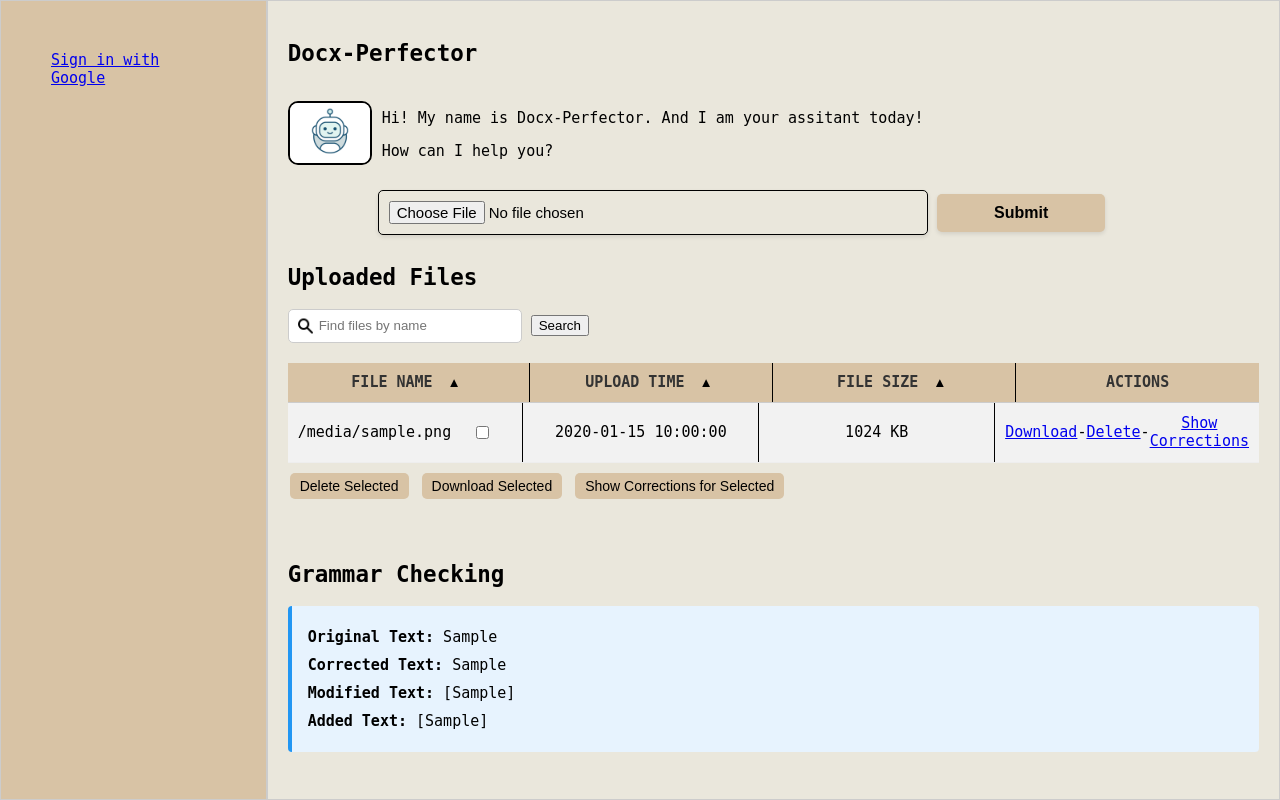
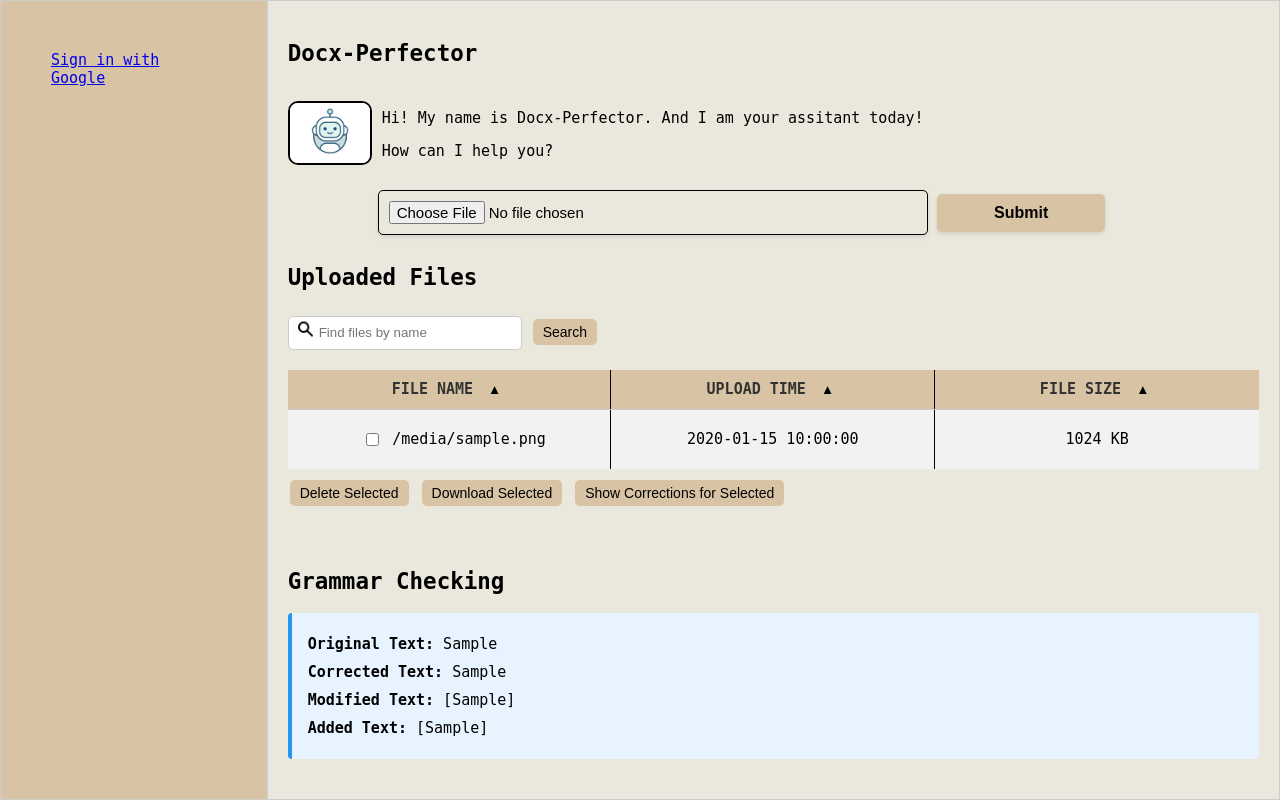
Before and after one commit to ThaiLe1220/doc_grammar, a Flask app: template my_flask_app/templates/index.html in a window 1280 px wide. Run offline with Flask 3, Linux system fonts and the light colour scheme; the template is opened without the code that fills it: most values are stand-ins (such as "Sample title", 1, 10 or a date in 2020); some libraries are stand-ins or nearby versions.

Commit message:
Remove 1 column
Remove 1 column, and change offset of pagination button

```diff
--- a/my_flask_app/app.py
+++ b/my_flask_app/app.py
@@ -37,7 +37,7 @@ stripe.api_key = "sk_test_51OVEkqDAl3fqs0z5tlfYXaUWj8cLjU8eMHhEp4xgxjdt5IbVxv4Mh
 
 app.config[
     "SQLALCHEMY_DATABASE_URI"
-] = "postgresql://eugene:eugene@localhost/doc_grammar"
+] = "postgresql://jaeheon:0325@localhost/doc_grammar"
 app.config["SQLALCHEMY_TRACK_MODIFICATIONS"] = False  # Suppress a warning
 app.config["SECRET_KEY"] = "eugene_secret"  # Flash messages
 
--- a/my_flask_app/static/css/style.css
+++ b/my_flask_app/static/css/style.css
@@ -322,7 +322,7 @@ ul li a {
   padding: 20px 0;
   list-style-type: none;
   /* Removes default list styling */
-  margin-right: 300px;
+  width: 100%;
   /* Adjust this value to move it to the left */
 }
 
@@ -372,7 +372,7 @@ ul li a {
 
 .section-header {
   display: grid;
-  grid-template-columns: repeat(4, 1fr);
+  grid-template-columns: repeat(3, 1fr);
   background-color: #d8c3a5;
   /* Your sidebar color for consistency */
   color: #333;
@@ -408,7 +408,7 @@ ul li a {
 .section-header,
 .file-entry {
   display: grid;
-  grid-template-columns: repeat(4, 1fr);
+  grid-template-columns: repeat(3, 1fr);
   align-items: stretch;
   /* Change from 'center' to 'stretch' */
 }
@@ -436,8 +436,7 @@ ul li a {
 /* Additional styles to ensure that the file-entry divs fill their cells */
 .file-name,
 .file-upload-time,
-.file-size,
-.file-actions {
+.file-size {
   flex-grow: 1;
   /* Make sure each cell fills the height */
   /* Other styling remains unchanged */
@@ -447,7 +446,7 @@ ul li a {
   background-color: #ffffff;
   /* White background for odd rows */
   display: grid;
-  grid-template-columns: repeat(4, 1fr);
+  grid-template-columns: repeat(3, 1fr);
   padding: 0px;
   border-bottom: 1px solid #eee;
 }
@@ -459,8 +458,7 @@ ul li a {
 
 .file-name,
 .file-upload-time,
-.file-size,
-.file-actions {
+.file-size {
   text-align: center;
   padding: 0 15px;
 }
@@ -576,6 +574,42 @@ ul li a {
   /* Adjust the width as needed */
 }
 
+.search-box button{
+  background-color: #d8c3a5;
+  /* Green background */
+  border: none;
+  /* No borders */
+  color: black;
+  /* White text */
+  padding: 5px 10px;
+  /* Padding around the text */
+  text-align: center;
+  /* Center the text inside the button */
+  text-decoration: none;
+  /* No underline on text */
+  display: inline-block;
+  /* Align buttons next to each other */
+  font-size: 14px;
+  /* Set the font size */
+  margin: 4px 2px;
+  /* Add some space around the buttons */
+  margin-top: 10px;
+  cursor: pointer;
+  /* Change mouse cursor on hover */
+  border-radius: 5px;
+  /* Rounded corners */
+  transition-duration: 0.4s;
+  /* Smooth transition for mouse hover */
+
+}
+
+
+.search-box button:hover {
+  background-color: black;
+  /* Darker shade of green for hover state */
+  color: white;
+}
+
 .search-input {
   padding-left: 30px;
   /* Adjust padding to make space for the icon */
--- a/my_flask_app/static/js/main.js
+++ b/my_flask_app/static/js/main.js
@@ -137,3 +137,30 @@ document.getElementById('submitButton').addEventListener('click', function(event
   // No need to prevent the default form submission
   // The form will submit and the page will reload or redirect as per the action attribute
 });
+
+
+// Function to update the button disabled state based on checkboxes
+function updateButtonState() {
+  // Get all checkboxes with the name 'file-checkbox'
+  var checkboxes = document.querySelectorAll('input[name="file-checkbox"]');
+  // Check if at least one checkbox is checked
+  var atLeastOneChecked = Array.from(checkboxes).some(checkbox => checkbox.checked);
+
+  // Get the buttons
+  var deleteButton = document.getElementById('deleteButton');
+  var downloadButton = document.getElementById('downloadButton');
+  var showCorrectionsButton = document.getElementById('showCorrectionsButton');
+
+  // Enable or disable buttons based on whether at least one checkbox is checked
+  deleteButton.disabled = !atLeastOneChecked;
+  downloadButton.disabled = !atLeastOneChecked;
+  showCorrectionsButton.disabled = !atLeastOneChecked;
+}
+
+// Call updateButtonState on page load
+document.addEventListener('DOMContentLoaded', updateButtonState);
+
+// Add change event listeners to checkboxes to update button state when any checkbox is changed
+document.querySelectorAll('input[name="file-checkbox"]').forEach(checkbox => {
+  checkbox.addEventListener('change', updateButtonState);
+});
--- a/my_flask_app/templates/index.html
+++ b/my_flask_app/templates/index.html
@@ -151,15 +151,17 @@
                             {% endif %}
                         </button>
                     </div>
-                    <div class="section-title">Actions</div>
+                    <!-- <div class="section-title">Actions</div> -->
                 </div>
 
                 {% for file in files %}
                 <div class="file-entry">
-                    <div class="file-name">{{ file.file_name }}
+                    <div class="file-name">
                         <div class="file-actions">
                             <input type="checkbox" name="file-checkbox" value="{{ file.id }}">
                         </div>
+                        {{ file.file_name }}
+
                     </div>
                     <div class="file-upload-time">{{ file.upload_time.strftime('%Y-%m-%d %H:%M:%S') }}</div>
                     <div class="file-size">
@@ -169,11 +171,11 @@
                         {{ (file.file_size * 1024) | round(2) }} KB
                         {% endif %}
                     </div>
-                    <div class="file-actions">
+                    <!-- <div class="file-actions">
                         <a href="{{ url_for('file_blueprint.download_file', file_id=file.id) }}">Download</a>
                         - <a href="{{ url_for('file_blueprint.delete_file', file_id=file.id) }}" onclick="return confirm('Are you sure you want to delete this file?');">Delete</a>
                         - <a href="{{ url_for('file_blueprint.get_corrections', file_id=file.id) }}">Show Corrections</a>
-                    </div>
+                    </div> -->
                 </div>
                 {% endfor %}
             </div>
@@ -187,9 +189,9 @@
                     <input type="hidden" name="file_ids_delete" id="file_ids_delete" value="">
                 </form>
 
-                <button onclick="performAction('delete')">Delete Selected</button>
-                <button onclick="performAction('download')">Download Selected</button>
-                <button onclick="performAction('show-corrections')">Show Corrections for Selected</button>
+                <button id="deleteButton" onclick="performAction('delete')">Delete Selected</button>
+                <button id="downloadButton" onclick="performAction('download')">Download Selected</button>
+                <button id="showCorrectionsButton" onclick="performAction('show-corrections')">Show Corrections for Selected</button>
             </div>
 
 
```
Also changed, not shown: my_flask_app/migrations/versions/5340984d7f25_add_abcxyz_column.py (renamed from my_flask_app/migrations/versions/b3603e0ac9fc_.py, +4 -4 lines).
